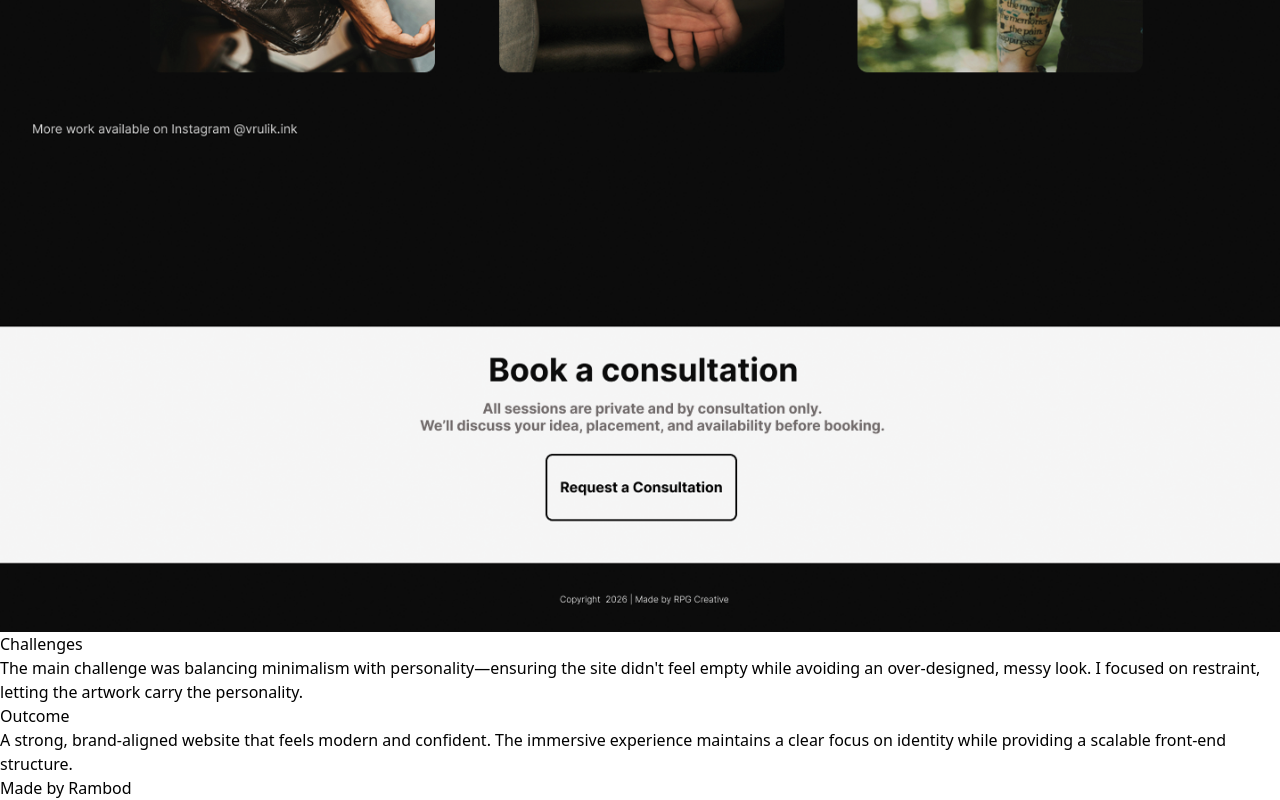
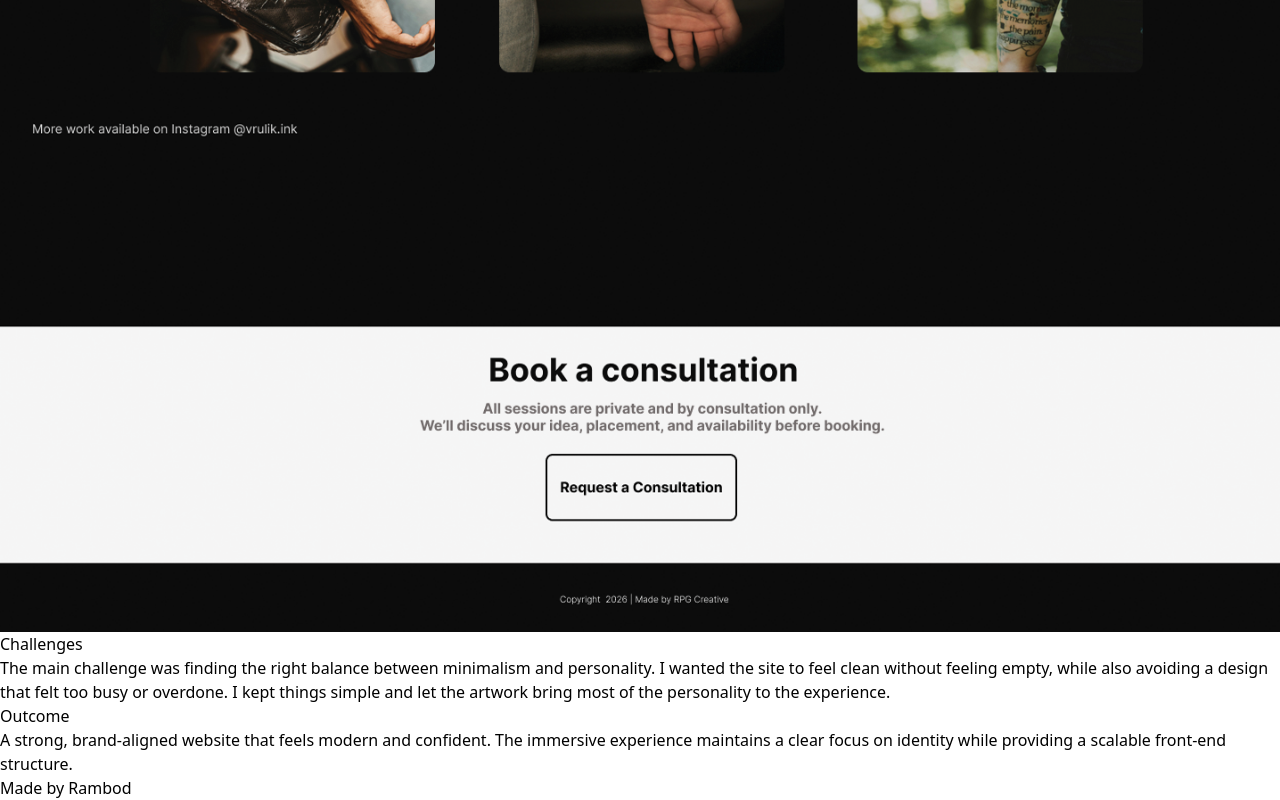
Before and after one commit to rpg225/tailwind-portfolio, a React (Vite) app: page /vrulikcasestudy in a window 1280 px wide. Shown: the part 2589-3389 px from the top of the page. Built offline with nearby package versions, Linux system fonts and the light colour scheme.

Commit message:
changing content for the portfolio Vrulik

```diff
--- a/src/components/VruLikCaseStudy.jsx
+++ b/src/components/VruLikCaseStudy.jsx
@@ -114,7 +114,7 @@ const VruLikCaseStudy = () => {
           <div>
             <h2 className="text-2xl font-semibold text-white">Challenges</h2>
             <p className="mt-6 text-slate-300 leading-relaxed">
-              The main challenge was balancing minimalism with personality—ensuring the site didn't feel empty while avoiding an over-designed, messy look. I focused on restraint, letting the artwork carry the personality.
+              The main challenge was finding the right balance between minimalism and personality. I wanted the site to feel clean without feeling empty, while also avoiding a design that felt too busy or overdone. I kept things simple and let the artwork bring most of the personality to the experience.
             </p>
           </div>
           <div>
```
